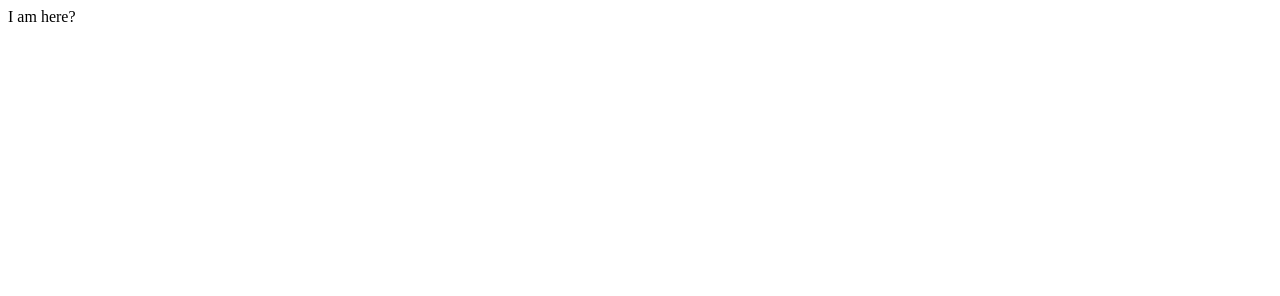
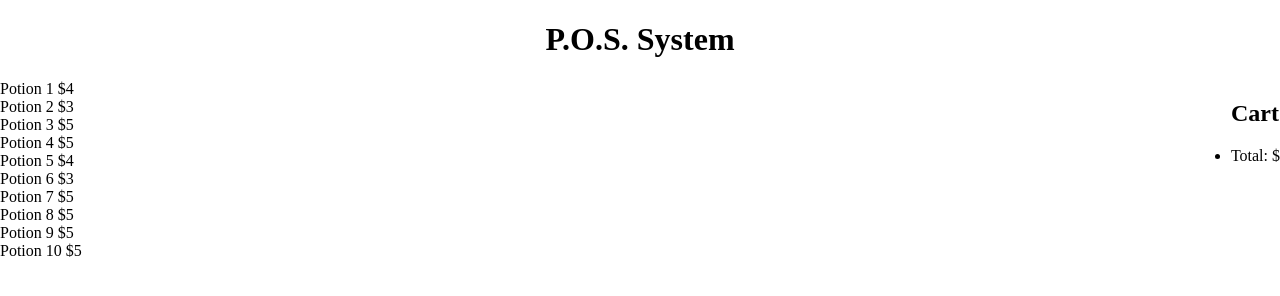
Before and after one commit to ramirolynch/javascript-group-project, a plain HTML site: page index.html in a window 1280 px wide. Drawn offline with Linux system fonts and the light colour scheme.

Commit message:
second commit

```diff
--- a/index.html
+++ b/index.html
@@ -5,9 +5,37 @@
     <meta http-equiv="X-UA-Compatible" content="IE=edge">
     <meta name="viewport" content="width=device-width, initial-scale=1.0">
     <title>Document</title>
+    <link rel="stylesheet" href="styles.css">
 </head>
 <body>
-    I am here?
+
+    <header>
+        <h1>P.O.S. System</h1>
+    </header>
+    <main>
+        <article>
+            <ul id='products'>
+                <li class="potions" id='0'>Potion 1</li>
+                <li class="potions" id='1'>Potion 2</li>
+                <li class="potions" id='2'>Potion 3</li>
+                <li class="potions" id='3'>Potion 4</li>
+                <li class="potions" id='4'>Potion 5</li>
+                <li class="potions" id='5'>Potion 6</li>
+                <li class="potions" id='6'>Potion 7</li>
+                <li class="potions" id='7'>Potion 8</li>
+                <li class="potions" id='8'>Potion 9</li>
+                <li class="potions" id='9'>Potion 10</li>
+            </ul>
+        </article>
+        <aside>
+            <h2>Cart</h2>
+            <ul id='cartList'>
+
+
+                <li id='totalCart'>Total: $</li>
+            </ul>
+        </aside>
+    </main>
 
     <script src="script.js"></script>
 </body>
--- a/script.js
+++ b/script.js
@@ -1,9 +1,84 @@
 (function(){
+
+    const allPotions = [
+        {
+            name: 'Potion 1',
+            price:4
+        },
+        {
+            name: 'Potion 2',
+            price: 3
+
+        },
+        {
+            name: 'Potion 3',
+            price:5
+        },
+        {
+            name: 'Potion 4',
+            price: 5
+
+        },
+        {
+            name: 'Potion 5',
+            price:4
+        },
+        {
+            name: 'Potion 6',
+            price: 3
+
+        },
+        {
+            name: 'Potion 7',
+            price:5
+        },
+        {
+            name: 'Potion 8',
+            price: 5
+
+        },
+        {
+            name: 'Potion 9',
+            price:5
+        },
+        {
+            name: 'Potion 10',
+            price: 5
+
+        },
+        ]
+
+    const allPotionsItems = document.querySelectorAll('.potions')
+
+
+    for (let i=0; i<allPotions.length; i++) {
+
+        allPotionsItems[i].innerText = `${allPotions[i].name} $${allPotions[i].price}`
+    }
+
+
+   const cartArea = document.querySelector('#cartList')
+
+   let total = 0;
+
+    document.body.addEventListener('click', event => {
+
+        const listItem = document.createElement('li')
+
+        const id = event.target.id
+        listItem.innerText = `${allPotions[id].name} $${allPotions[id].price}`
+        total += parseInt(allPotions[id].price)
+
+        let totalCart = document.querySelector('#totalCart')
+        totalCart.innerText = `Total: $${total}`
+
+        cartArea.append(listItem)
 
 
 
+        console.log(total)
 
-
+    })
 
 
 
--- a/styles.css
+++ b/styles.css
@@ -0,0 +1,29 @@
+body {
+    margin:0;
+}
+
+main {
+    display: flex;
+    justify-content: space-between;
+
+}
+
+ul {
+    display:flex;
+    flex-direction: column;
+}
+
+header {
+    display: flex;
+    justify-content: center;
+    align-items: center;
+}
+
+ul {
+    margin:0;
+    padding-left:0;
+}
+
+li {
+    margin:0;
+}
```
